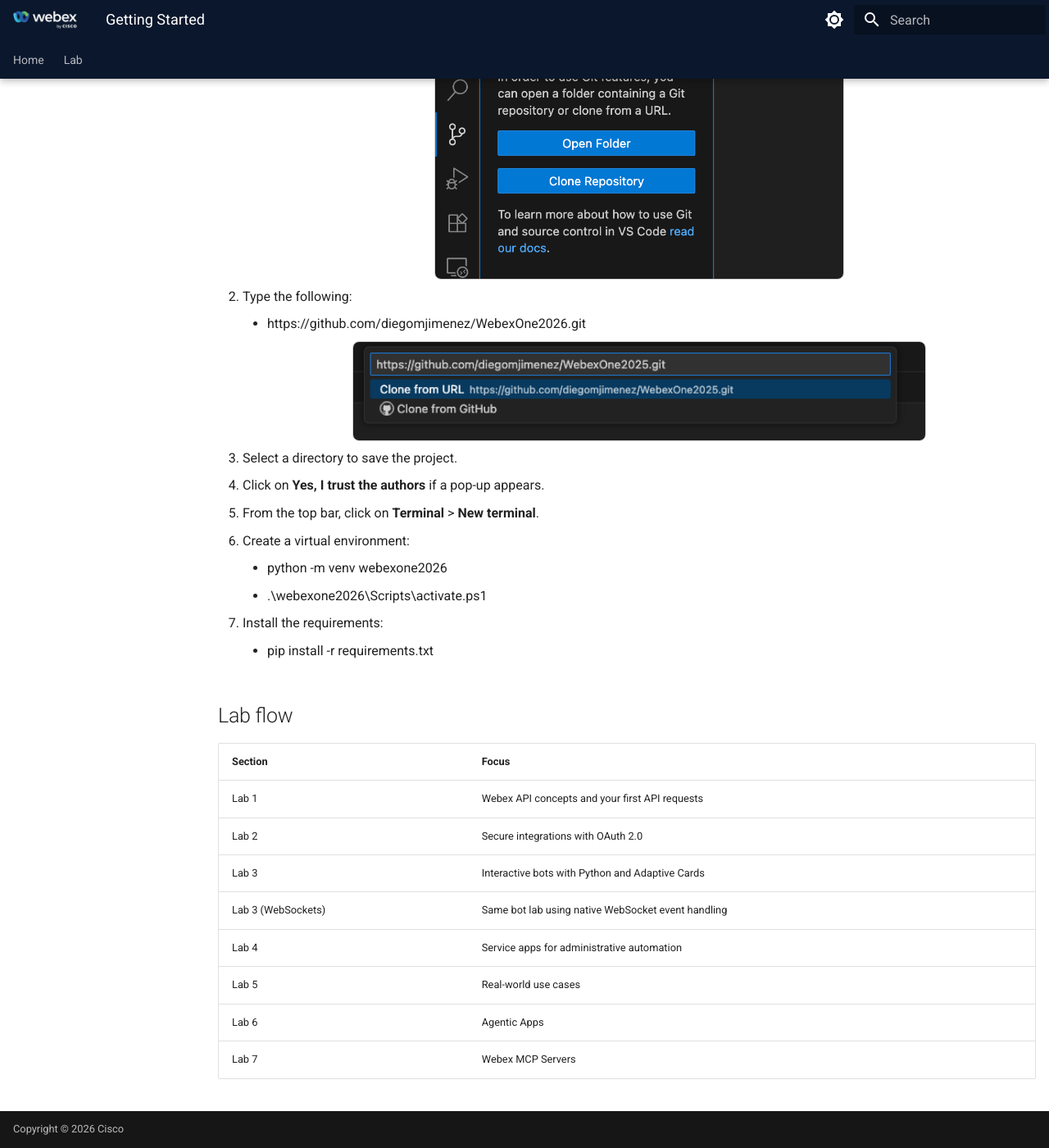
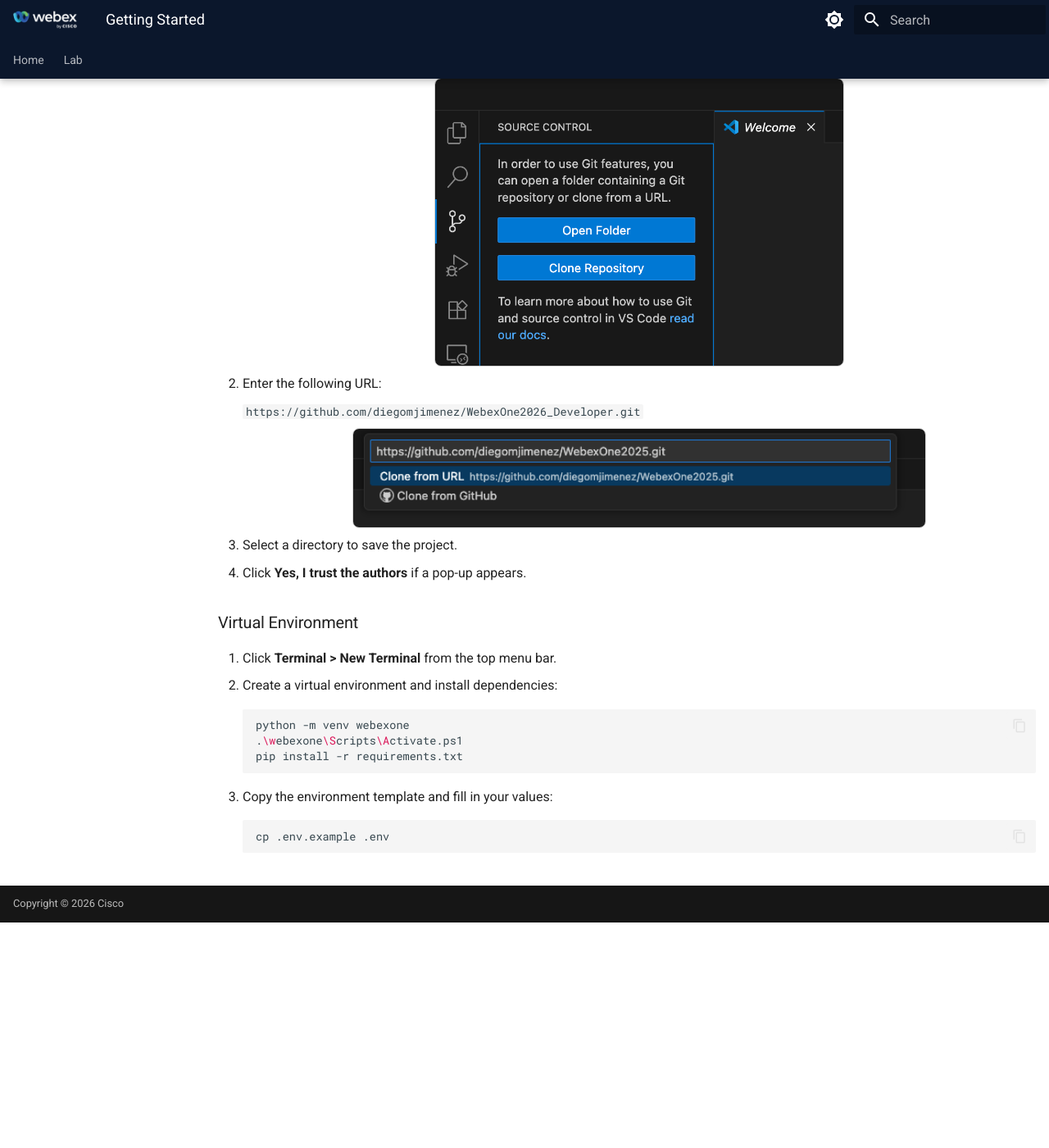
Before and after one commit to WebexCC-SA/LAB-21122, an MkDocs documentation site: the page built from docs/getting_started.md, in a window 1280 px wide and 1400 px high, scrolled down 2855 px. Shown: the whole window at 82% size. Built offline with MkDocs 1.6.1 and Material for MkDocs 9.7.7, drawn with Linux system fonts in a browser that asks for light colours; after the commit the page ends 3980 px from its top, so only the background shows below that; some of the changed text lies outside the part shown.

Commit message:
Update getting_started.md

````diff
--- a/docs/getting_started.md
+++ b/docs/getting_started.md
@@ -31,9 +31,11 @@
 
 To begin, you'll log into your dedicated Webex lab account. This will allow you to see the results of your API calls in real-time and interact with your Webex environment.
 
-1. **Open the Webex Client:** Launch the Webex Desktop App on your lab workstation, or navigate to [web.webex.com](https://web.webex.com){:target="_blank"} in your browser.
-2. **Enter Lab Credentials:** When prompted, enter the **Webex email address and password** provided to you by the lab instructors.
-3. **Verify Login:** Once logged in, you should see your Webex home screen. Take a moment to familiarize yourself with the interface.
+1. **Open the Webex Client:** Launch the Webex Desktop App on your lab workstation.
+2. **Enter Lab Credentials:** When prompted, enter the **Webex email address and password** provided to you.
+
+!!! Note
+    You can also log in at [Webex](https://web.webex.com/){:target="_blank"}
 
 ### Create Your Personal Webex Space
 
@@ -43,6 +45,13 @@
 2. **Name Your Space:** Give your space a clear, unique name, such as **[Your Name/ID] - API Lab Space** (e.g., JaneDoe-API Lab Space).
 3. **Create Space:** Click "Create" or "Done" to finalize the space creation.
 4. **Confirm:** You should now see your newly created space in your Webex client's space list.
+
+## Log into Webex for Developers
+
+Use the same lab credentials you just used for the Webex Client.
+
+1. Open [Webex for Developers](https://developer.webex.com/){:target="_blank"} in a browser.
+2. Sign in with the **Webex email address and password** provided to you.
 
 ## Log into Postman
 
@@ -57,53 +66,42 @@
 
 3. **Verify Login:** Once logged in, you should see your Postman workspace. If you see a prompt to join a team, follow the lab instructor's guidance.
 
-## Log into Webex for Developers
-
-Navigate to:<br />
-
-- [Webex for Developers](https://developer.webex.com/){:target="_blank"}
-
-Use the same Webex credentials provided for the lab. You will use the Developer Portal to create integrations, bots, and service apps in later sections.
-
 ## Visual Studio Code
 
-Visual Studio Code will be used for Python-based bot development, service app configuration, and the agentic app and MCP server exercises.
+Visual Studio Code will be used for Python-based bot development, service app configuration, and use cases exercises.
 
-Open Visual Studio Code from the desktop:
+1. Open Visual Studio Code from the desktop:
 
-![vsc_logo](./assets/docx-image-004.png){ width="150" style="display: block; margin: 0 auto; border: 1px solid lightgray; border-radius: 8px;"}
+    ![vsc_logo](./assets/docx-image-004.png){ width="150" style="display: block; margin: 0 auto; border: 1px solid lightgray; border-radius: 8px;"}
+
+### Clone the lab repository
 
 1. Go to the **Source Control** tab and click **Clone Repository**:
 
     ![vsc_clone](./assets/docx-image-005.png){ width="500" style="display: block; margin: 0 auto; border: 1px solid lightgray; border-radius: 8px;"}
 
-2. Type the following:
+2. Enter the following URL:
 
-    - https://github.com/diegomjimenez/WebexOne2026.git
+    `https://github.com/diegomjimenez/WebexOne2026_Developer.git`
 
     ![vsc_repo](./assets/docx-image-006.png){ width="700" style="display: block; margin: 0 auto; border: 1px solid lightgray; border-radius: 8px;"}
 
 3. Select a directory to save the project.
-4. Click on **Yes, I trust the authors** if a pop-up appears.
-5. From the top bar, click on **Terminal** > **New terminal**.
-6. Create a virtual environment:
+4. Click **Yes, I trust the authors** if a pop-up appears.
 
-    - python -m venv webexone2026
-    - .\webexone2026\Scripts\activate.ps1
+### Virtual Environment
 
-7. Install the requirements:
+1. Click **Terminal > New Terminal** from the top menu bar.
+2. Create a virtual environment and install dependencies:
 
-    - pip install -r requirements.txt
+    ```bash
+    python -m venv webexone
+    .\webexone\Scripts\Activate.ps1
+    pip install -r requirements.txt
+    ```
 
-## Lab flow
+3. Copy the environment template and fill in your values:
 
-| Section | Focus |
-| --- | --- |
-| Lab 1 | Webex API concepts and your first API requests |
-| Lab 2 | Secure integrations with OAuth 2.0 |
-| Lab 3 | Interactive bots with Python and Adaptive Cards |
-| Lab 3 (WebSockets) | Same bot lab using native WebSocket event handling |
-| Lab 4 | Service apps for administrative automation |
-| Lab 5 | Real-world use cases |
-| Lab 6 | Agentic Apps |
-| Lab 7 | Webex MCP Servers |
+    ```bash
+    cp .env.example .env
+    ```
````
